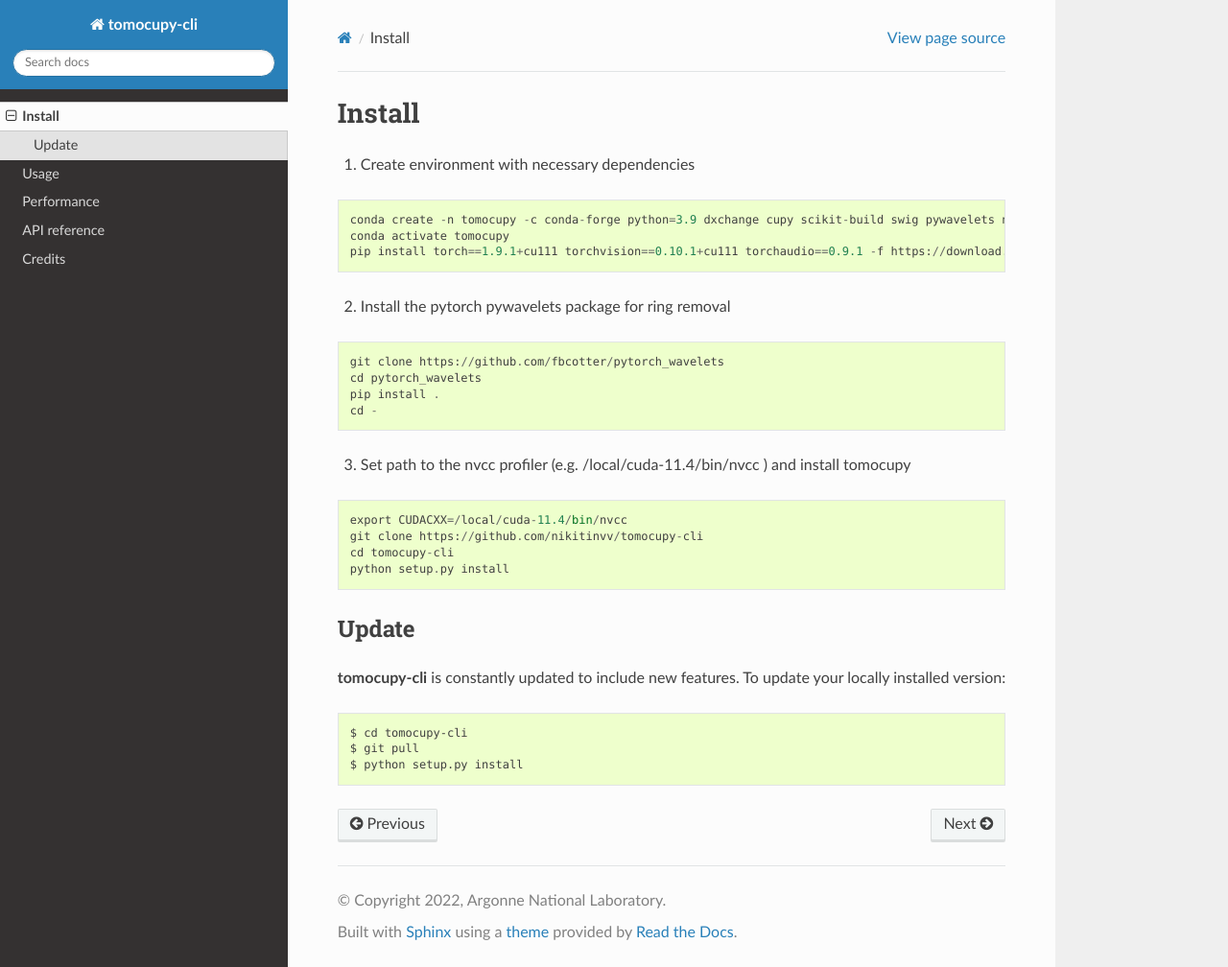
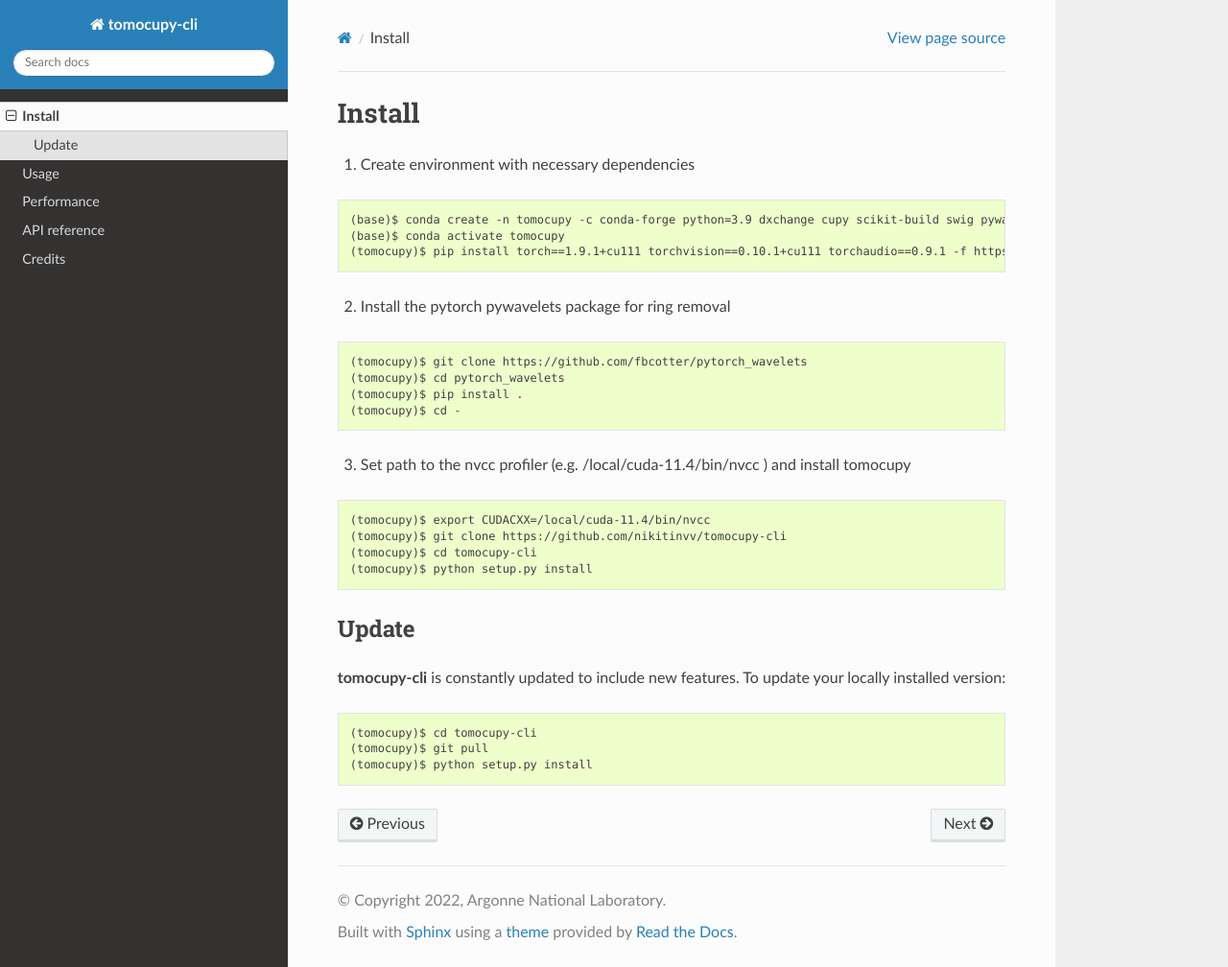
Before and after one commit to tomography/tomocupy, a Sphinx documentation site: the page built from docs/source/install.rst, in a window 1280 px wide and 1008 px high. Shown: the whole window at 96% size. Built offline with Sphinx 7.4.7 and the Read the Docs theme 2.0.0, drawn with Linux system fonts in a browser that asks for light colours.

Commit message:
improved docs for a fresh install

```diff
--- a/docs/source/install.rst
+++ b/docs/source/install.rst
@@ -7,27 +7,27 @@
 
 ::
 
-  conda create -n tomocupy -c conda-forge python=3.9 dxchange cupy scikit-build swig pywavelets numexpr astropy olefile opencv
-  conda activate tomocupy
-  pip install torch==1.9.1+cu111 torchvision==0.10.1+cu111 torchaudio==0.9.1 -f https://download.pytorch.org/whl/torch_stable.html
+    (base)$ conda create -n tomocupy -c conda-forge python=3.9 dxchange cupy scikit-build swig pywavelets numexpr astropy olefile opencv
+    (base)$ conda activate tomocupy
+    (tomocupy)$ pip install torch==1.9.1+cu111 torchvision==0.10.1+cu111 torchaudio==0.9.1 -f https://download.pytorch.org/whl/torch_stable.html
 
 2. Install the pytorch pywavelets package for ring removal
 
 ::
 
-  git clone https://github.com/fbcotter/pytorch_wavelets
-  cd pytorch_wavelets
-  pip install .
-  cd -
+    (tomocupy)$ git clone https://github.com/fbcotter/pytorch_wavelets
+    (tomocupy)$ cd pytorch_wavelets
+    (tomocupy)$ pip install .
+    (tomocupy)$ cd -
 
 3. Set path to the nvcc profiler (e.g. /local/cuda-11.4/bin/nvcc ) and install tomocupy
 
 ::
 
-  export CUDACXX=/local/cuda-11.4/bin/nvcc
-  git clone https://github.com/nikitinvv/tomocupy-cli
-  cd tomocupy-cli
-  python setup.py install
+    (tomocupy)$ export CUDACXX=/local/cuda-11.4/bin/nvcc
+    (tomocupy)$ git clone https://github.com/nikitinvv/tomocupy-cli
+    (tomocupy)$ cd tomocupy-cli
+    (tomocupy)$ python setup.py install
 
 
 Update
@@ -35,6 +35,6 @@
 
 **tomocupy-cli** is constantly updated to include new features. To update your locally installed version::
 
-    $ cd tomocupy-cli
-    $ git pull
-    $ python setup.py install
+    (tomocupy)$ cd tomocupy-cli
+    (tomocupy)$ git pull
+    (tomocupy)$ python setup.py install
```
Also changed, not shown: README.rst (+16 -14 lines), docs/source/usage.rst (+11 -7 lines).
